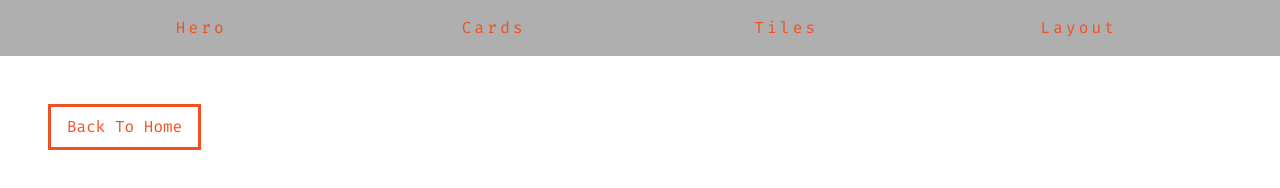
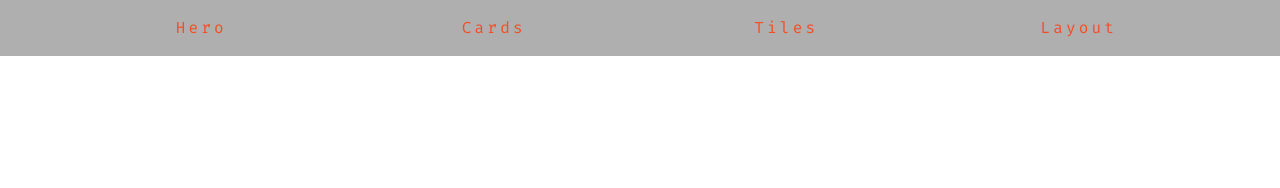
Before and after one commit to Blingoose/grid-mini-projects, a plain HTML site: page index.html in a window 1280 px wide. Drawn offline with Linux system fonts and the light colour scheme.

Commit message:
removed btn from index

```diff
--- a/index.html
+++ b/index.html
@@ -22,7 +22,7 @@
         <li><a href="layout.html" class="main-nav-link">layout</a></li>
       </ul>
     </nav>
-    <a href="index.html" class="btn">back to home</a>
+
     <!-- font-awesome -->
     <script
       src="https://kit.fontawesome.com/ecdf798431.js"
```
